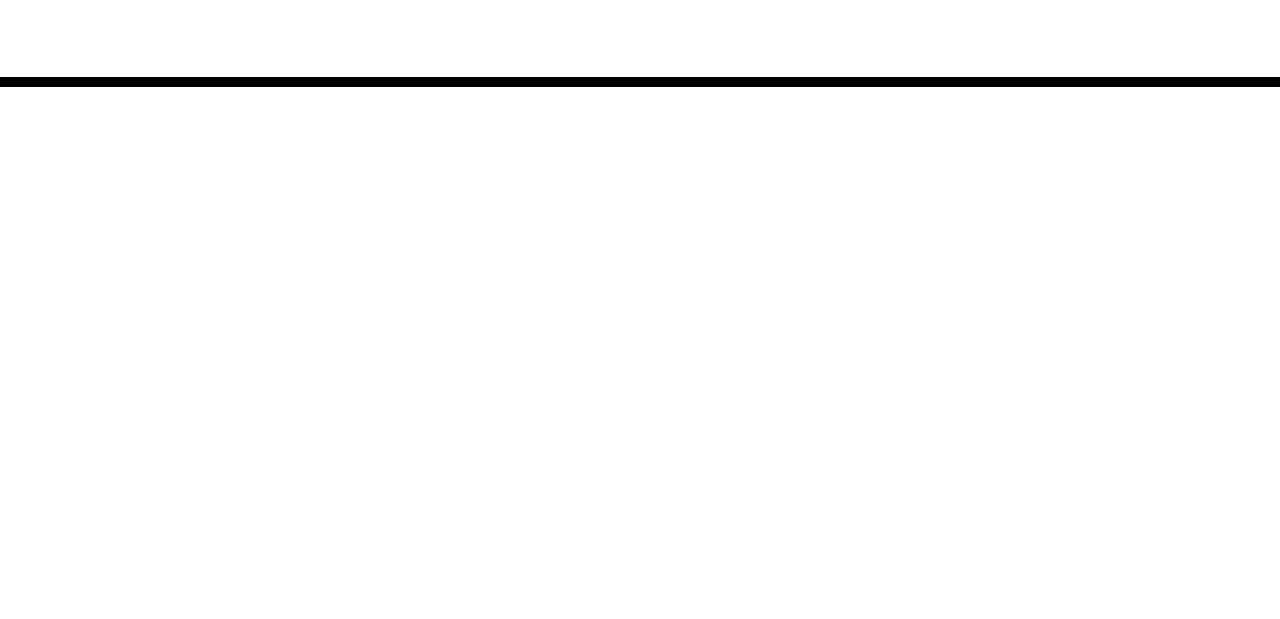
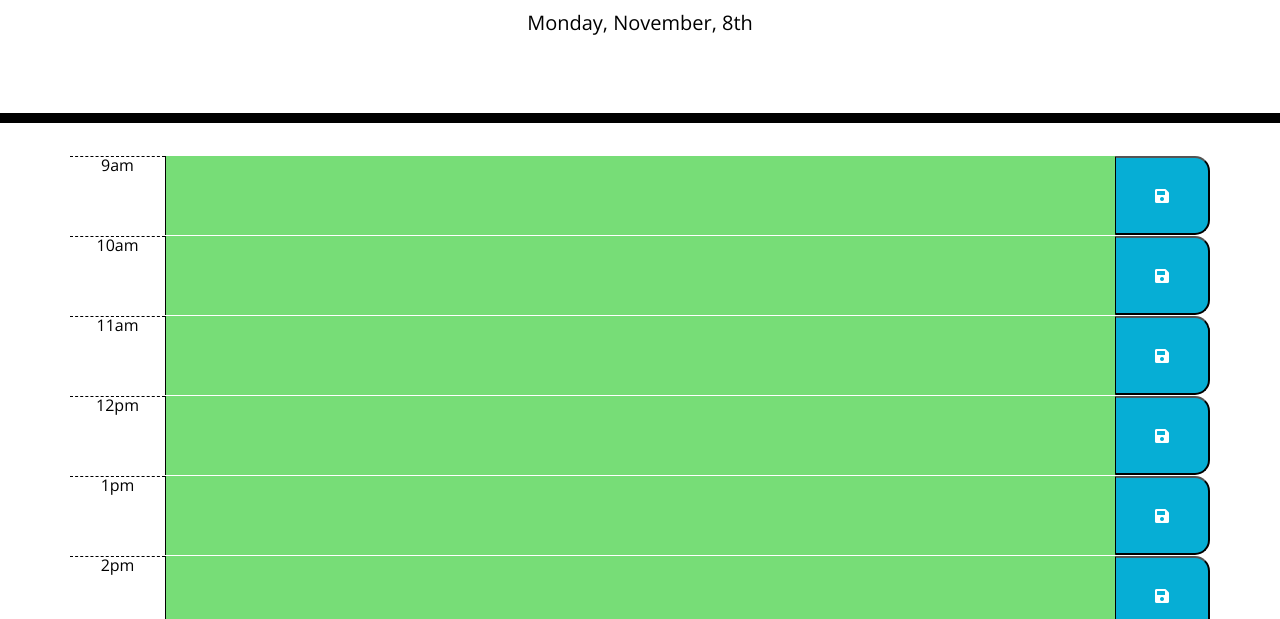
Before and after one commit to Jeremymcg88/Work-Day-Scheduler, a plain HTML site: page Develop/index.html in a window 1280 px wide. Shown: the part 181-800 px from the top of the page. Drawn offline with nearby package versions, Linux system fonts and the light colour scheme.

Commit message:
finished JS. Dynamically styling through JS. Got date to populate but cannot get time to populate.

```diff
--- a/Develop/script.js
+++ b/Develop/script.js
@@ -1,6 +1,120 @@
 // This function sets and displays the current date
 function getCurrentDate() {
-    // Thursday September 3 format
+
     var currentDate = moment().format('dddd, MMMM, Do');
     $("#currentDay").text(currentDate);
 };
+
+// Object Array to hold information for each timeblock
+var reminder = [
+
+    {
+        time: '9',
+        hour: '09',
+        meridiem: 'am',
+        text: '',
+    },
+    {
+        time: '10',
+        hour: '10',
+        meridiem: 'am',
+        text: '',
+    },
+    {
+        time: '11',
+        hour: '11',
+        meridiem: 'am',
+        text: '',
+    },
+    {
+        time: '12',
+        hour: '12',
+        meridiem: 'pm',
+        text: '',
+    },
+    {
+        time: '1',
+        hour: '13',
+        meridiem: 'pm',
+        text: '',
+    },
+    {
+        time: '2',
+        hour: '14',
+        meridiem: 'pm',
+        text: '',
+    },
+    {
+        time: '3',
+        hour: '15',
+        meridiem: 'pm',
+        text: '',
+    },
+    {
+        time: '4',
+        hour: '16',
+        meridiem: 'pm',
+        text: '',
+    },
+    {
+        time: '5',
+        hour: '17',
+        meridiem: 'pm',
+        text: '',
+    },
+];
+console.log(reminder);
+
+// timeblock container
+var timeBlocksContainer = $('.container');
+$('.container').addClass('time-block');
+
+// loop through each timeblock
+for (var i = 0; i < reminder.length; i++) {
+    var currentBlock = $('<div>');
+    currentBlock.addClass("row");
+
+    var reminderHour = $('<div>');
+    reminderHour.addClass("col-sm-1 hour");
+    reminderHour.text(reminder[i].time + reminder[i].meridiem);
+    currentBlock.append(reminderHour);
+
+    var textArea = $(`<textarea id="${reminder[i].hour}">`);
+    $(textArea).val(localStorage.getItem(`${reminder[i].hour}`));
+    // console.log(localStorage.getItem(`${reminder[i].hour}`));
+    textArea.addClass("col-sm-10 input description");
+    currentBlock.append(textArea);
+
+    var saveButton = $(`<button id="${reminder[i].hour}"><i class="fas fa-save"></i>`);
+    saveButton.addClass("col-sm-1 saveBtn");
+    currentBlock.append(saveButton);
+
+    timeBlocksContainer.append(currentBlock);
+    // Save text area value to localStorage
+    $('.saveBtn').on('click', function(){
+        var buttonSubmit = $(this).attr('id');
+        var reminderKey = $(this).siblings('textarea').attr('id');
+        var textReminder = $(this).siblings('textarea').val().trim();
+        if (buttonSubmit === reminderKey) {
+            $(textArea).each(function(setReminder){
+
+                localStorage.setItem(reminderKey, textReminder);
+
+            });
+        }
+    });
+}
+
+var currentHour = moment().format('HH');
+$('.input').each(function (index, element) {
+    if ($(element).attr('id') < currentHour) {
+        $(element).addClass('past');
+    } else if ($(element).attr('id') == currentHour) {
+        $(element).addClass('present');
+    } else {
+        $(element).addClass('future');
+    }
+
+});
+
+getCurrentDate();
```
Also changed, not shown: Develop/index.html (+0 -46 lines).
